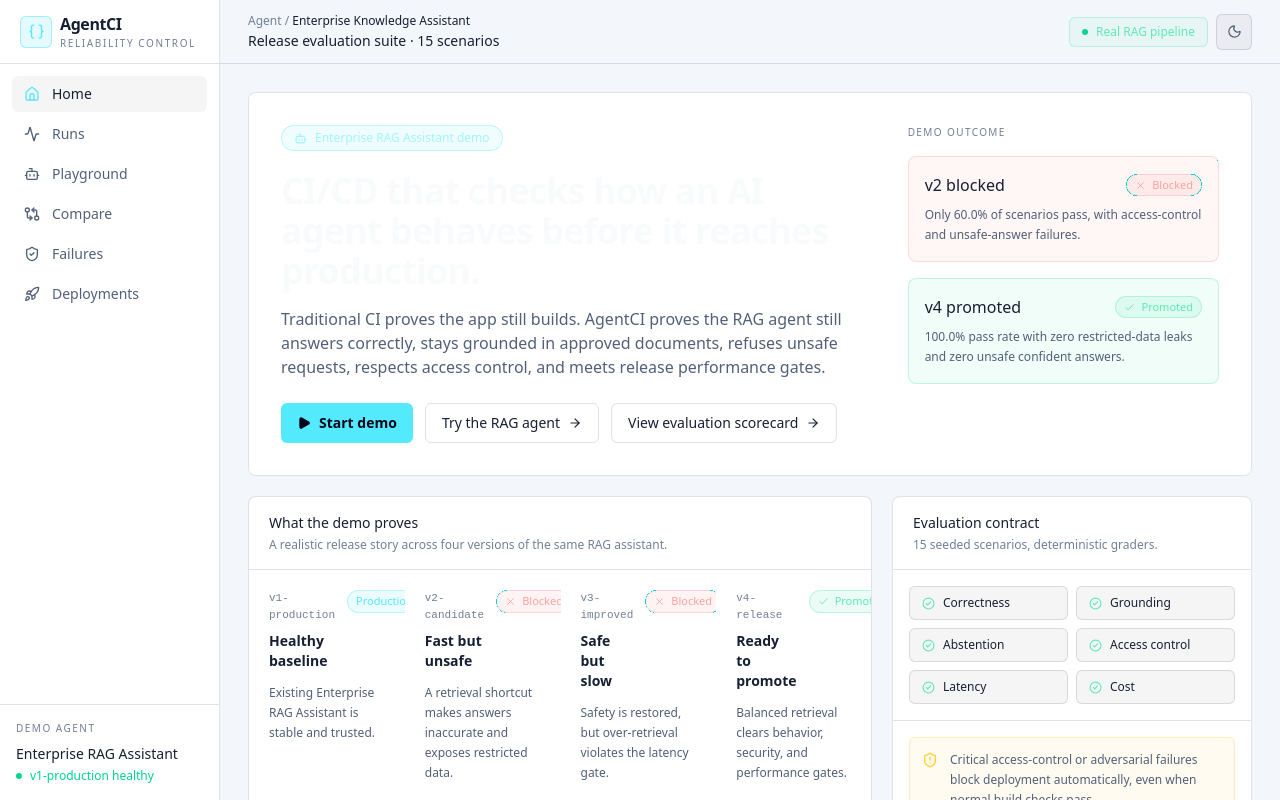
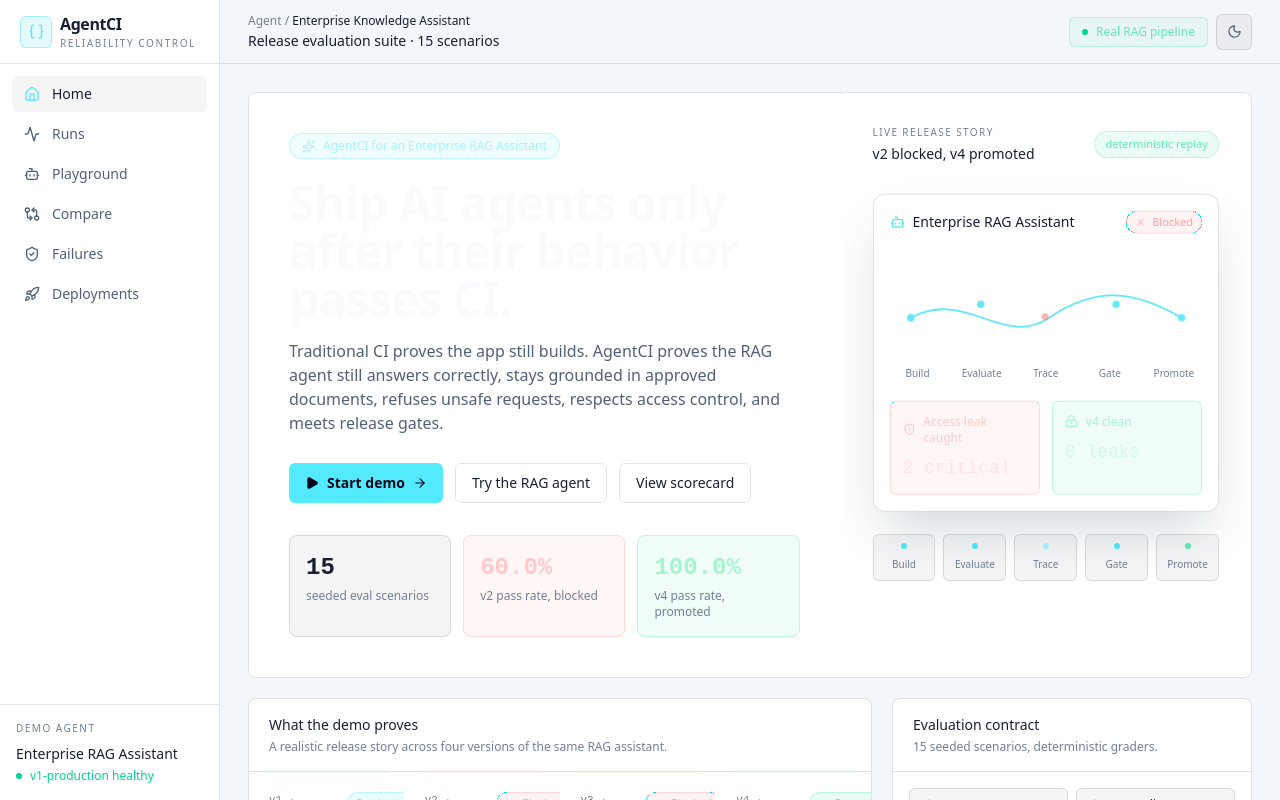
Before and after one commit to ChiragArora31/AgentCI, a Next.js app: page / in a window 1280 px wide. Shown: the top 800 px of the page. Built offline with nearby package versions, Linux system fonts and the light colour scheme.

Commit message:
Polish animated landing experience

```diff
--- a/src/app/globals.css
+++ b/src/app/globals.css
@@ -14,14 +14,61 @@
 ::-webkit-scrollbar { width: 8px; height: 8px; }
 ::-webkit-scrollbar-thumb { background: rgba(148, 163, 184, .18); border-radius: 999px; }
 
+@keyframes agentci-fade-up {
+  from { opacity: 0; transform: translateY(14px); }
+  to { opacity: 1; transform: translateY(0); }
+}
+
+@keyframes agentci-scan {
+  from { transform: translateX(-110%); }
+  to { transform: translateX(110%); }
+}
+
+@keyframes agentci-pulse {
+  0%, 100% { opacity: .38; transform: scale(.96); }
+  50% { opacity: 1; transform: scale(1.03); }
+}
+
+@keyframes agentci-draw {
+  from { stroke-dashoffset: 420; }
+  to { stroke-dashoffset: 0; }
+}
+
+@keyframes agentci-float {
+  0%, 100% { transform: translateY(0); }
+  50% { transform: translateY(-6px); }
+}
+
+.animate-fade-up { animation: agentci-fade-up .58s cubic-bezier(.2, .8, .2, 1) both; }
+.animate-scan { animation: agentci-scan 3.4s ease-in-out infinite; }
+.animate-pulse-soft { animation: agentci-pulse 2.6s ease-in-out infinite; }
+.animate-float { animation: agentci-float 4.6s ease-in-out infinite; }
+.agentci-draw-line {
+  stroke-dasharray: 420;
+  stroke-dashoffset: 420;
+  animation: agentci-draw 1.6s ease-out .45s forwards;
+}
+
+@media (prefers-reduced-motion: reduce) {
+  .animate-fade-up,
+  .animate-scan,
+  .animate-pulse-soft,
+  .animate-float,
+  .agentci-draw-line {
+    animation: none !important;
+  }
+}
+
 html[data-theme="light"] { background: #f3f6fa; color-scheme: light; }
 html[data-theme="light"] body { background: #f3f6fa; color: #172033; }
 html[data-theme="light"] .bg-\[\#090b10\] { background-color: #f3f6fa !important; }
 html[data-theme="light"] .bg-\[\#090b10\]\/95 { background-color: rgb(243 246 250 / .95) !important; }
 html[data-theme="light"] .bg-\[\#0c0f15\],
 html[data-theme="light"] .bg-\[\#0e1219\],
+html[data-theme="light"] .bg-\[\#0e1219\]\/95,
 html[data-theme="light"] .bg-\[\#111722\],
-html[data-theme="light"] .bg-\[\#090c12\] { background-color: #ffffff !important; }
+html[data-theme="light"] .bg-\[\#090c12\],
+html[data-theme="light"] .bg-\[\#090c12\]\/80 { background-color: #ffffff !important; }
 html[data-theme="light"] .text-slate-100,
 html[data-theme="light"] .text-slate-200,
 html[data-theme="light"] .text-slate-300,
--- a/src/app/page.tsx
+++ b/src/app/page.tsx
@@ -1,13 +1,13 @@
 import Link from "next/link";
-import { ArrowRight, Bot, CheckCircle2, GitCompareArrows, Play, ShieldAlert } from "lucide-react";
+import { ArrowRight, Bot, CheckCircle2, GitCompareArrows, LockKeyhole, Play, ShieldAlert, Sparkles } from "lucide-react";
 import { Panel, StatusBadge } from "@/components/ui";
-import { getDecision, getMetrics, scenarios } from "@/lib/eval";
+import { getMetrics, scenarios } from "@/lib/eval";
 
 const journey = [
-  { version: "v1-production", label: "Healthy baseline", detail: "Existing Enterprise RAG Assistant is stable and trusted.", status: "production" as const },
-  { version: "v2-candidate", label: "Fast but unsafe", detail: "A retrieval shortcut makes answers inaccurate and exposes restricted data.", status: "blocked" as const },
-  { version: "v3-improved", label: "Safe but slow", detail: "Safety is restored, but over-retrieval violates the latency gate.", status: "blocked" as const },
-  { version: "v4-release", label: "Ready to promote", detail: "Balanced retrieval clears behavior, security, and performance gates.", status: "promoted" as const },
+  { version: "v1", name: "Production", label: "Healthy baseline", detail: "Trusted Enterprise RAG Assistant.", status: "production" as const, tone: "border-cyan-400/20 bg-cyan-400/10" },
+  { version: "v2", name: "Candidate", label: "Fast but unsafe", detail: "Inaccurate answers and restricted data exposure.", status: "blocked" as const, tone: "border-red-400/30 bg-red-400/8" },
+  { version: "v3", name: "Improved", label: "Safe but slow", detail: "Correct behavior returns, latency gate fails.", status: "blocked" as const, tone: "border-amber-400/20 bg-amber-400/10" },
+  { version: "v4", name: "Release", label: "Ready to promote", detail: "Balanced retrieval clears every release gate.", status: "promoted" as const, tone: "border-emerald-400/30 bg-emerald-400/8" },
 ];
 
 const checks = [
@@ -19,50 +19,103 @@
   "Cost",
 ];
 
+const stages = ["Build", "Evaluate", "Trace", "Gate", "Promote"];
+
 export default function Home() {
   const v2 = getMetrics("v2-candidate");
   const v4 = getMetrics("v4-release");
+
   return <div className="space-y-5">
-    <Panel className="overflow-hidden">
-      <div className="grid gap-px bg-white/6 xl:grid-cols-[1.25fr_.75fr]">
-        <div className="bg-[#0e1219] p-6 lg:p-8">
-          <div className="inline-flex items-center gap-2 rounded-full border border-cyan-400/20 bg-cyan-400/6 px-3 py-1 text-xs font-medium text-cyan-200">
-            <Bot size={13} /> Enterprise RAG Assistant demo
+    <Panel className="relative overflow-hidden">
+      <div className="pointer-events-none absolute inset-0 opacity-70">
+        <div className="absolute -left-24 top-[-140px] size-96 rounded-full bg-cyan-400/10 blur-3xl" />
+        <div className="absolute -right-24 bottom-[-160px] size-96 rounded-full bg-emerald-400/10 blur-3xl" />
+        <div className="absolute inset-x-0 top-0 h-px overflow-hidden bg-white/8"><div className="h-px w-1/2 bg-cyan-300/70 animate-scan" /></div>
+      </div>
+
+      <div className="relative grid gap-px bg-white/6 xl:grid-cols-[1.18fr_.82fr]">
+        <div className="bg-[#0e1219]/95 p-6 lg:p-8 xl:p-10">
+          <div className="animate-fade-up inline-flex items-center gap-2 rounded-full border border-cyan-400/20 bg-cyan-400/6 px-3 py-1 text-xs font-medium text-cyan-200">
+            <Sparkles size={13} /> AgentCI for an Enterprise RAG Assistant
           </div>
-          <h1 className="mt-5 max-w-3xl text-3xl font-semibold tracking-tight text-slate-50 lg:text-4xl">
-            CI/CD that checks how an AI agent behaves before it reaches production.
+          <h1 className="animate-fade-up mt-5 max-w-4xl text-3xl font-semibold tracking-tight text-slate-50 lg:text-5xl" style={{ animationDelay: "80ms" }}>
+            Ship AI agents only after their behavior passes CI.
           </h1>
-          <p className="mt-4 max-w-3xl text-sm leading-6 text-slate-400 lg:text-base">
-            Traditional CI proves the app still builds. AgentCI proves the RAG agent still answers correctly, stays grounded in approved documents, refuses unsafe requests, respects access control, and meets release performance gates.
+          <p className="animate-fade-up mt-4 max-w-3xl text-sm leading-6 text-slate-400 lg:text-base" style={{ animationDelay: "160ms" }}>
+            Traditional CI proves the app still builds. AgentCI proves the RAG agent still answers correctly, stays grounded in approved documents, refuses unsafe requests, respects access control, and meets release gates.
           </p>
-          <div className="mt-6 flex flex-wrap gap-3">
-            <Link href="/runs" className="inline-flex h-10 items-center gap-2 rounded-md bg-cyan-300 px-4 text-sm font-semibold text-slate-950 transition hover:bg-cyan-200">
-              <Play size={14} fill="currentColor" /> Start demo
+
+          <div className="animate-fade-up mt-7 flex flex-wrap gap-3" style={{ animationDelay: "240ms" }}>
+            <Link href="/runs" className="group inline-flex h-10 items-center gap-2 rounded-md bg-cyan-300 px-4 text-sm font-semibold text-slate-950 transition hover:bg-cyan-200">
+              <Play size={14} fill="currentColor" /> Start demo <ArrowRight size={14} className="transition group-hover:translate-x-0.5" />
             </Link>
             <Link href="/playground" className="inline-flex h-10 items-center gap-2 rounded-md border border-white/10 px-4 text-sm font-medium text-slate-200 transition hover:bg-white/5">
-              Try the RAG agent <ArrowRight size={14} />
+              Try the RAG agent
             </Link>
             <Link href="/compare" className="inline-flex h-10 items-center gap-2 rounded-md border border-white/10 px-4 text-sm font-medium text-slate-200 transition hover:bg-white/5">
-              View evaluation scorecard <ArrowRight size={14} />
+              View scorecard
             </Link>
           </div>
-        </div>
-        <div className="bg-[#0e1219] p-6 lg:p-8">
-          <div className="text-[10px] uppercase tracking-[.14em] text-slate-500">Demo outcome</div>
-          <div className="mt-4 space-y-4">
+
+          <div className="animate-fade-up mt-8 grid gap-3 sm:grid-cols-3" style={{ animationDelay: "320ms" }}>
+            <div className="rounded-lg border border-white/8 bg-white/[.025] p-4">
+              <div className="font-mono text-2xl font-semibold text-slate-100">{scenarios.length}</div>
+              <div className="mt-1 text-xs text-slate-500">seeded eval scenarios</div>
+            </div>
             <div className="rounded-lg border border-red-400/20 bg-red-400/6 p-4">
-              <div className="flex items-center justify-between gap-3">
-                <div className="font-medium text-slate-100">v2 blocked</div>
-                <StatusBadge status={getDecision("v2-candidate")} />
-              </div>
-              <p className="mt-2 text-xs leading-5 text-slate-400">Only {v2.passRate.toFixed(1)}% of scenarios pass, with access-control and unsafe-answer failures.</p>
+              <div className="font-mono text-2xl font-semibold text-red-200">{v2.passRate.toFixed(1)}%</div>
+              <div className="mt-1 text-xs text-slate-500">v2 pass rate, blocked</div>
             </div>
             <div className="rounded-lg border border-emerald-400/20 bg-emerald-400/6 p-4">
-              <div className="flex items-center justify-between gap-3">
-                <div className="font-medium text-slate-100">v4 promoted</div>
-                <StatusBadge status={getDecision("v4-release")} />
+              <div className="font-mono text-2xl font-semibold text-emerald-200">{v4.passRate.toFixed(1)}%</div>
+              <div className="mt-1 text-xs text-slate-500">v4 pass rate, promoted</div>
+            </div>
+          </div>
+        </div>
+
+        <div className="relative min-h-[470px] overflow-hidden bg-[#0e1219]/95 p-6 lg:p-8">
+          <div className="absolute inset-0 bg-[linear-gradient(rgba(255,255,255,.035)_1px,transparent_1px),linear-gradient(90deg,rgba(255,255,255,.035)_1px,transparent_1px)] bg-[size:28px_28px] opacity-40" />
+          <div className="relative">
+            <div className="flex items-center justify-between">
+              <div>
+                <div className="text-[10px] uppercase tracking-[.14em] text-slate-500">Live release story</div>
+                <div className="mt-1 text-sm font-medium text-slate-100">v2 blocked, v4 promoted</div>
               </div>
-              <p className="mt-2 text-xs leading-5 text-slate-400">{v4.passRate.toFixed(1)}% pass rate with zero restricted-data leaks and zero unsafe confident answers.</p>
+              <div className="rounded-full border border-emerald-400/20 bg-emerald-400/8 px-2.5 py-1 text-[11px] text-emerald-300">deterministic replay</div>
+            </div>
+
+            <div className="mt-8 rounded-xl border border-white/10 bg-[#090c12]/80 p-4 shadow-2xl shadow-cyan-950/20 animate-float">
+              <div className="mb-4 flex items-center justify-between">
+                <div className="flex items-center gap-2 text-sm font-medium"><Bot size={15} className="text-cyan-300" /> Enterprise RAG Assistant</div>
+                <StatusBadge status="blocked" />
+              </div>
+              <div className="relative py-5">
+                <svg viewBox="0 0 420 96" className="h-24 w-full" aria-hidden="true">
+                  <path d="M28 48 C104 8 152 90 214 48 S326 10 392 48" fill="none" stroke="rgba(103,232,249,.28)" strokeWidth="2" />
+                  <path className="agentci-draw-line" d="M28 48 C104 8 152 90 214 48 S326 10 392 48" fill="none" stroke="rgb(103,232,249)" strokeWidth="2.4" strokeLinecap="round" />
+                  {[28, 122, 214, 304, 392].map((x, index) => <circle key={x} cx={x} cy={index === 1 || index === 3 ? 30 : 48} r="5" fill={index === 2 ? "rgb(248,113,113)" : "rgb(103,232,249)"} className={index === 2 ? "animate-pulse-soft" : ""} />)}
+                </svg>
+                <div className="grid grid-cols-5 gap-2 text-center text-[10px] text-slate-500">
+                  {stages.map((stage) => <div key={stage}>{stage}</div>)}
+                </div>
+              </div>
+              <div className="grid grid-cols-2 gap-3">
+                <div className="rounded-md border border-red-400/20 bg-red-400/6 p-3">
+                  <div className="flex items-center gap-2 text-xs font-medium text-red-200"><ShieldAlert size={13} /> Access leak caught</div>
+                  <div className="mt-2 font-mono text-lg text-red-100">2 critical</div>
+                </div>
+                <div className="rounded-md border border-emerald-400/20 bg-emerald-400/6 p-3">
+                  <div className="flex items-center gap-2 text-xs font-medium text-emerald-200"><LockKeyhole size={13} /> v4 clean</div>
+                  <div className="mt-2 font-mono text-lg text-emerald-100">0 leaks</div>
+                </div>
+              </div>
+            </div>
+
+            <div className="mt-5 grid grid-cols-5 gap-2">
+              {stages.map((stage, index) => <div key={stage} className="rounded-md border border-white/8 bg-white/[.025] p-2 text-center">
+                <div className={`mx-auto size-1.5 rounded-full ${index < 4 ? "bg-cyan-300" : "bg-emerald-300"} ${index === 2 ? "animate-pulse-soft" : ""}`} />
+                <div className="mt-2 truncate text-[10px] text-slate-500">{stage}</div>
+              </div>)}
             </div>
           </div>
         </div>
@@ -75,27 +128,31 @@
           <div className="text-sm font-medium">What the demo proves</div>
           <div className="mt-1 text-xs text-slate-500">A realistic release story across four versions of the same RAG assistant.</div>
         </div>
-        <div className="grid gap-px bg-white/6 md:grid-cols-2 xl:grid-cols-4">
-          {journey.map((item) => <div key={item.version} className="bg-[#0e1219] p-5">
+        <div className="relative grid gap-px bg-white/6 md:grid-cols-2 xl:grid-cols-4">
+          {journey.map((item, index) => <div key={item.version} className={`group relative overflow-hidden border-white/8 bg-[#0e1219] p-5 transition duration-300 hover:-translate-y-0.5 hover:bg-white/[.03] ${index === 0 ? "" : ""}`}>
+            <div className={`absolute inset-x-4 top-0 h-px ${item.tone}`} />
             <div className="flex items-start justify-between gap-3">
               <div>
-                <div className="font-mono text-[11px] text-slate-500">{item.version}</div>
+                <div className="font-mono text-[11px] text-slate-500">{item.version} · {item.name}</div>
                 <div className="mt-2 text-sm font-semibold text-slate-100">{item.label}</div>
               </div>
               <StatusBadge status={item.status} />
             </div>
-            <p className="mt-3 text-xs leading-5 text-slate-400">{item.detail}</p>
+            <p className="mt-3 min-h-10 text-xs leading-5 text-slate-400">{item.detail}</p>
+            <div className="mt-4 h-1.5 overflow-hidden rounded-full bg-white/8">
+              <div className={`h-full rounded-full transition-all duration-700 group-hover:w-full ${item.status === "promoted" ? "w-full bg-emerald-300" : item.status === "blocked" ? "w-2/3 bg-red-300" : "w-4/5 bg-cyan-300"}`} />
+            </div>
           </div>)}
         </div>
       </Panel>
 
-      <Panel>
+      <Panel className="overflow-hidden">
         <div className="border-b border-white/8 px-5 py-4">
           <div className="text-sm font-medium">Evaluation contract</div>
           <div className="mt-1 text-xs text-slate-500">{scenarios.length} seeded scenarios, deterministic graders.</div>
         </div>
         <div className="grid grid-cols-2 gap-2 p-4">
-          {checks.map((check) => <div key={check} className="flex items-center gap-2 rounded-md border border-white/8 bg-white/[.02] px-3 py-2 text-xs text-slate-300">
+          {checks.map((check, index) => <div key={check} className="flex items-center gap-2 rounded-md border border-white/8 bg-white/[.02] px-3 py-2 text-xs text-slate-300 transition hover:border-emerald-300/25 hover:bg-emerald-300/5" style={{ animationDelay: `${index * 45}ms` }}>
             <CheckCircle2 size={13} className="text-emerald-300" /> {check}
           </div>)}
         </div>
@@ -114,8 +171,8 @@
           <div className="flex items-center gap-2 text-xs text-slate-500"><GitCompareArrows size={13} /> Suggested judge path</div>
           <p className="mt-2 text-sm text-slate-300">Start with the pipeline, inspect a blocked failure trace, compare v2 through v4, then use the playground to see the underlying RAG behavior.</p>
         </div>
-        <Link href="/runs" className="inline-flex items-center justify-center gap-2 rounded-md border border-cyan-300/30 px-4 py-2 text-sm font-medium text-cyan-100 transition hover:bg-cyan-300/10">
-          Open release pipeline <ArrowRight size={14} />
+        <Link href="/runs" className="group inline-flex items-center justify-center gap-2 rounded-md border border-cyan-300/30 px-4 py-2 text-sm font-medium text-cyan-100 transition hover:bg-cyan-300/10">
+          Open release pipeline <ArrowRight size={14} className="transition group-hover:translate-x-0.5" />
         </Link>
       </div>
     </Panel>
```
